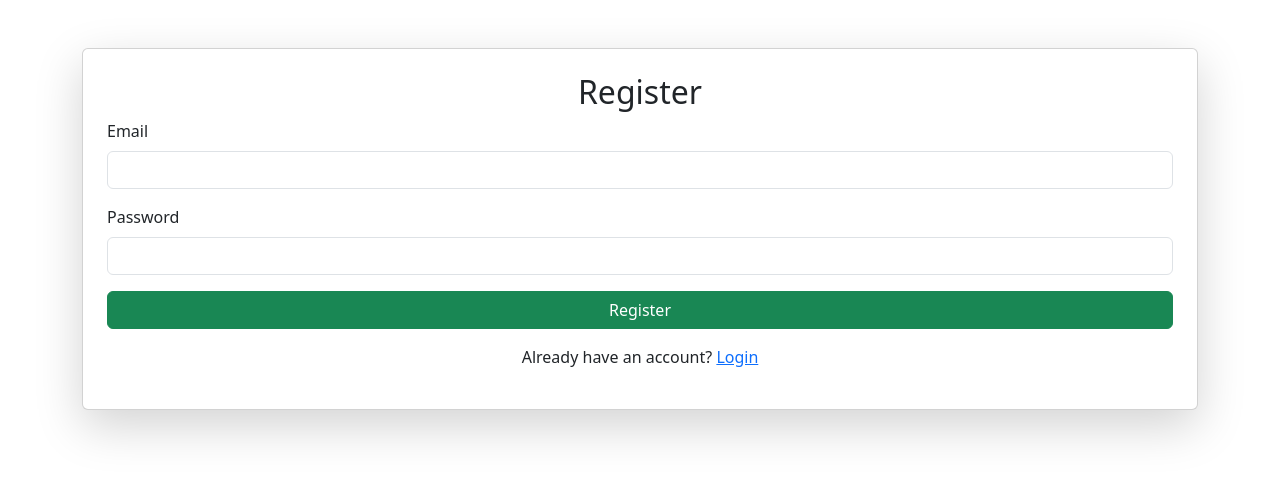
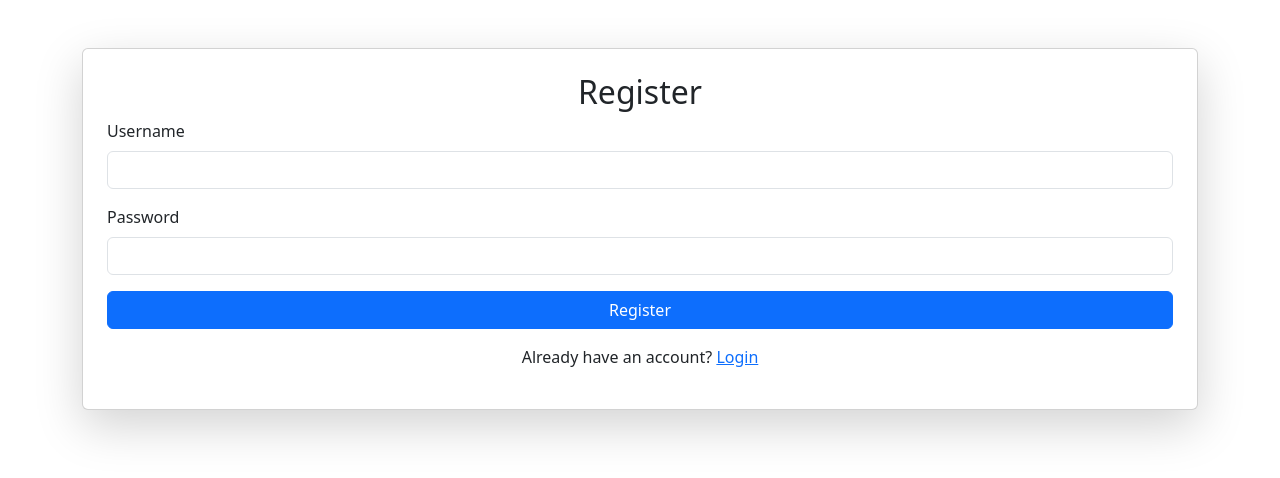
Before and after one commit to sampadapansare/truescreen, a Flask app: page /register in a window 1280 px wide. Shown: the top 478 px of the page. Run offline with Flask 3, Linux system fonts and the light colour scheme.

Commit message:
register.html

```diff
--- a/templates/register.html
+++ b/templates/register.html
@@ -25,14 +25,14 @@
 
       <form method="POST">
         <div class="mb-3">
-          <label for="email" class="form-label">Email</label>
-          <input type="email" id="email" name="email" class="form-control" required>
+          <label for="username" class="form-label">Username</label>
+          <input type="text" id="username" name="username" class="form-control" required>
         </div>
         <div class="mb-3">
           <label for="password" class="form-label">Password</label>
           <input type="password" id="password" name="password" class="form-control" required>
         </div>
-        <button type="submit" class="btn btn-success w-100">Register</button>
+        <button type="submit" class="btn btn-primary w-100">Register</button>
         <p class="mt-3 text-center">Already have an account? <a href="{{ url_for('login') }}">Login</a></p>
       </form>
     </div>
```
